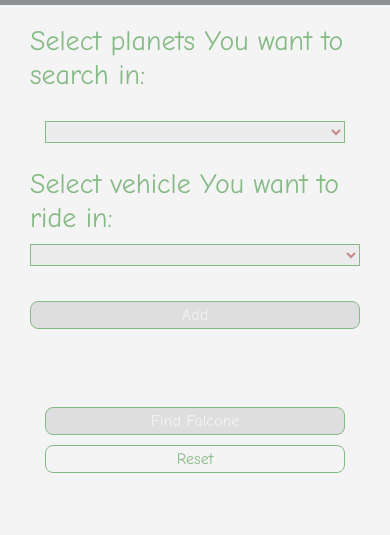
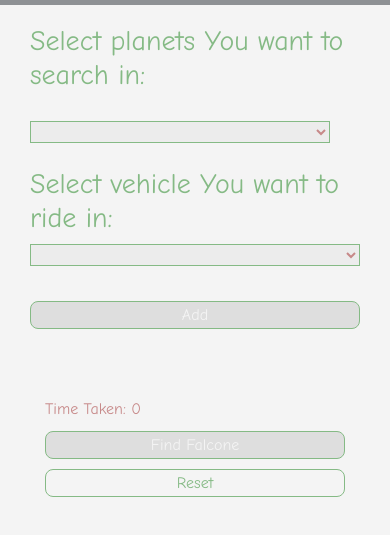
Before and after one commit to shubhi0310/FEproblem1, a plain HTML site: page index.html at #/main in a window 390 px wide. Shown: the part 51-586 px from the top of the page. Drawn offline with Linux system fonts and the light colour scheme; no server answers.

Commit message:
Style fix

```diff
--- a/css/main.css
+++ b/css/main.css
@@ -49,8 +49,9 @@ body{
 }
 
 .result{
+	width:100%;
 	position:fixed;
-	margin-left:400px;
+	margin-left:0px;
 	bottom:190px;
 
 }
@@ -161,6 +162,10 @@ input.color-coded.button.button-xs:disabled {
 		margin-top:0px;
 	}
 
+	.select-xs{
+		margin-left: -15px;
+	}
+
 	.heading-xs{
 		display: block;
 		width: 100%;
--- a/html/main.html
+++ b/html/main.html
@@ -10,7 +10,7 @@
 
    <div class="row destionationSection destionationSection-xs pull-left">
 	   <div class="col-md-12 col-sm-12 col-xs-12">
-		<select ng-model="dest" ng-options="destination.name for destination in destinations" class="color-brown green-border wide100-xs"></select>
+		<select ng-model="dest" ng-options="destination.name for destination in destinations" class="color-brown green-border wide100-xs select-xs"></select>
 		 <span ng-show="dest.distance && selectedEntities.length !== MAX_LIMIT">Distance of {{dest.name}}: {{dest.distance}}&nbsp;km
 		 </span>
 	   </div>
@@ -75,10 +75,13 @@
    </div>
 
    <div class="row result result-xs">
-   		<div class="col-md-6 col-sm-12 col-xs-12">
+   	    <div class="col-md-3 col-sm-12 col-xs-12">
+   	    	<span>Time Taken: {{timeTaken}}</span>
+   	    </div>
+   		<div class="col-md-1 col-sm-12 col-xs-12">
    			<input type="button" value="Find Falcone" ng-disabled="selectedEntities.length < MAX_LIMIT" ng-click="findFalcone()" class="color-coded button button-xs pull-left"/>
    		</div>
-		<div class="col-md-6 col-sm-12 col-xs-12">
+		<div class="col-md-4 col-sm-12 col-xs-12">
    			<input type="button" value="Reset" ng-click="reset()" class="color-coded button button-xs pull-right"/>
    		</div>
    </div>
```
